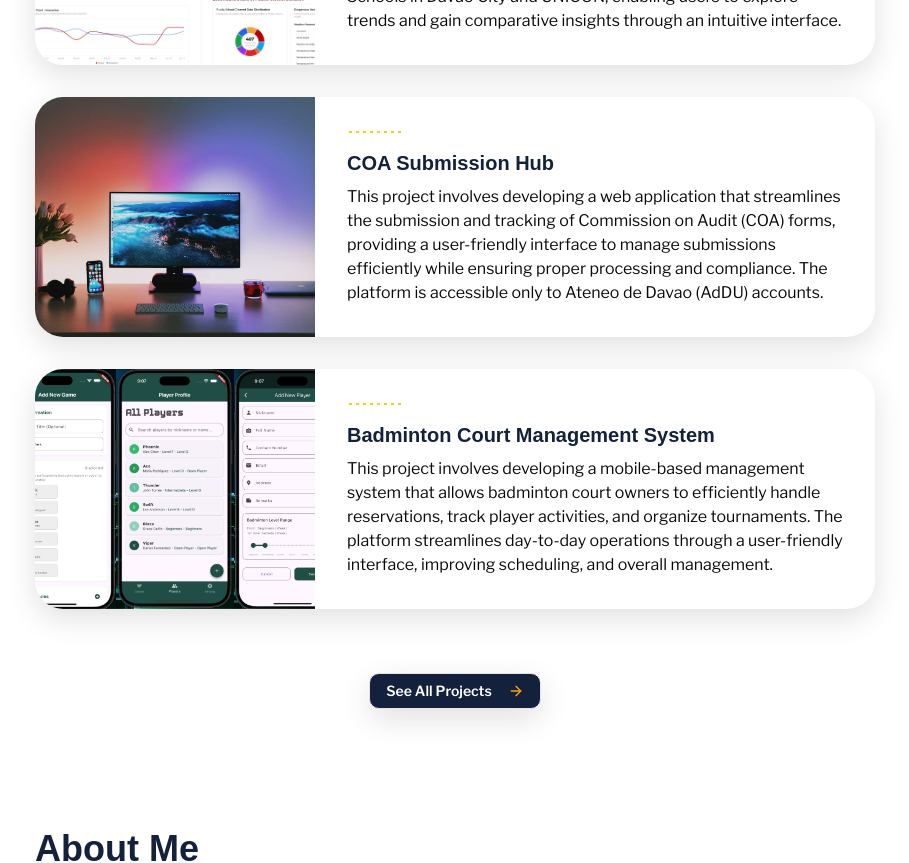
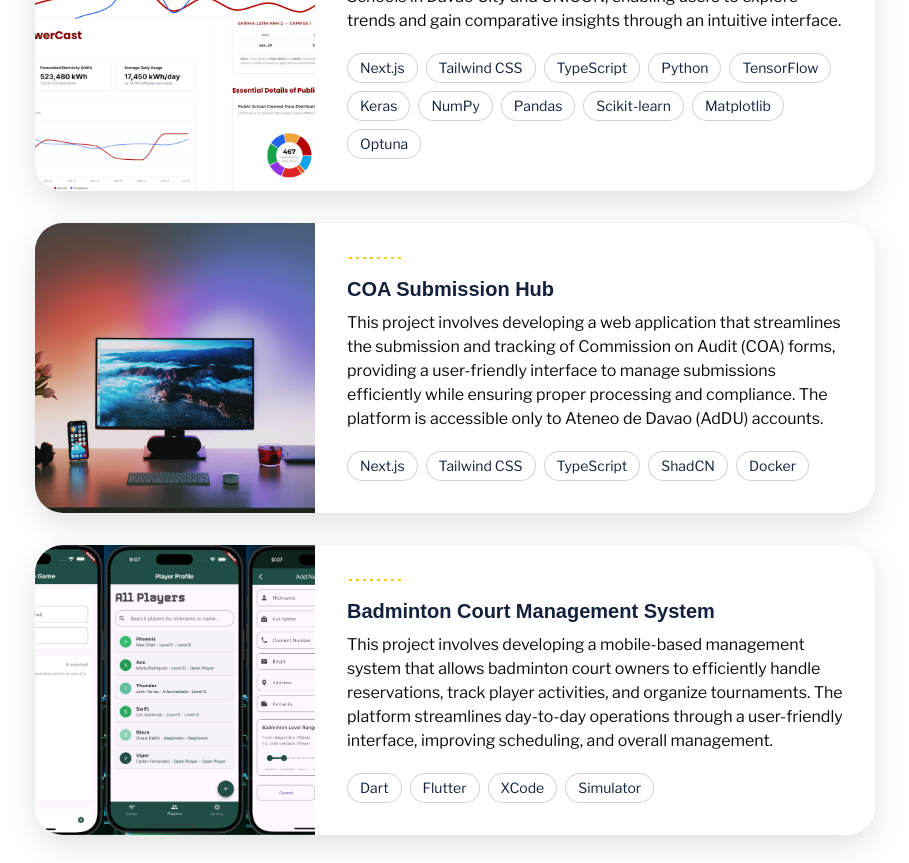
Before and after one commit to ivanjameslo/portfolio, a Next.js app: page / in a window 1280 px wide. Shown: the part 1300-2163 px from the top of the page, without its empty margins (185-1094 px from the left). Built offline with nearby package versions, Linux system fonts and the light colour scheme; a web font is replaced by a local one.

Commit message:
feat: Enhance project cards with tech stack display and add new project video

```diff
--- a/components/pages/Highlights.tsx
+++ b/components/pages/Highlights.tsx
@@ -22,6 +22,7 @@ export default function Highlights() {
                   description={card.description}
                   image={card.image}
                   link={card.link}
+                  techStack={card.techStack?.map((tech) => ({ label: tech }))}
                 />
               </div>
             ))}
--- a/components/usable-components/Badge.tsx
+++ b/components/usable-components/Badge.tsx
@@ -13,7 +13,7 @@ type SkillBadgeProps = {
   /** Color theme (for solid variant) */
   color?: "blue" | "yellow";
   /** Badge behavior */
-  variant?: "solid" | "cycle";
+  variant?: "solid" | "cycle" | "project";
   className?: string;
 };
 
@@ -47,7 +47,9 @@ export default function Badges({
         "flex items-center gap-2 px-3 py-1 text-sm font-medium rounded-full",
         "transition-colors duration-300 cursor-default",
 
-        // SOLID (keep your original solid behavior)
+        // =================================================
+        // SOLID VARIANT
+        // =================================================
         variant === "solid" &&
           color === "blue" &&
           "bg-[#14213D] text-white hover:bg-[#1f2f5a] border-transparent",
@@ -55,6 +57,10 @@ export default function Badges({
         variant === "solid" &&
           color === "yellow" &&
           "bg-[#FCA311] text-[#14213D] hover:bg-[#fbbf24] border-transparent",
+
+        // =================================================
+        // CYCLE VARIANT
+        // =================================================
 
         // CYCLE base (white when not hovered)
         isCycle && "bg-white text-[#14213D] border border-[#14213D]/20",
@@ -69,6 +75,20 @@ export default function Badges({
           isHovered &&
           activeColor === "yellow" &&
           "bg-[#FCA311] text-[#14213D] border-transparent",
+
+        // =================================================
+        // PROJECT VARIANT
+        // =================================================
+        variant === "project" &&
+          `
+          bg-white
+          text-[#14213D]
+          border-[#14213D]/20
+
+          group-hover:bg-[#FCA311]
+          group-hover:text-white
+          group-hover:border-[#FCA311]
+        `,
 
         className
       )}
@@ -85,7 +105,16 @@ export default function Badges({
             // Icon coloring for CYCLE
             isCycle && !isHovered && "text-[#14213D]",
             isCycle && isHovered && activeColor === "blue" && "text-white",
-            isCycle && isHovered && activeColor === "yellow" && "text-[#14213D]"
+            isCycle && isHovered && activeColor === "yellow" && "text-[#14213D]",
+
+            // =============================================
+            // PROJECT ICON COLORS
+            // =============================================
+            variant === "project" &&
+              `
+              text-[#14213D]
+              group-hover:text-white
+            `
           )}
         >
           {icon}
--- a/components/usable-components/CardProjects.tsx
+++ b/components/usable-components/CardProjects.tsx
@@ -2,15 +2,21 @@ import Image from "next/image";
 import { Card, CardContent } from "@/components/ui/card";
 import { cn } from "@/lib/utils";
 import Link from "next/link";
+import Badges from "@/components/usable-components/Badge";
+interface TechItem {
+  label: string;
+  icon?: React.ReactNode;
+}
 
 interface RowCardProps {
     title: string;
     description: string
     image: string;
     link: string;
+    techStack?: TechItem[];
 }
 
-export default function RowCard({title, description, image, link}: RowCardProps) {
+export default function RowCard({title, description, image, link, techStack = []}: RowCardProps) {
     return (
         <Link href={link} target="_blank" rel="noopener noreferrer" className="block">
             <Card
@@ -44,6 +50,19 @@ export default function RowCard({title, description, image, link}: RowCardProps)
                             />
                             <h2 className="text-xl font-bold text-[#14213D] group-hover:text-white transition-colors duration-300">{title}</h2>
                             <p className="text-sm md:text-base mt-2 group-hover:text-white transition-colors duration-300">{description}</p>
+
+                            {techStack.length > 0 && (
+                                <div className="flex flex-wrap gap-2 mt-5">
+                                {techStack.map((tech) => (
+                                    <Badges
+                                    key={tech.label}
+                                    label={tech.label}
+                                    icon={tech.icon}
+                                    variant="project"
+                                    />
+                                ))}
+                                </div>
+                            )}
                         </div>
                     </div>
                 </CardContent>
--- a/lib/RowCard.json
+++ b/lib/RowCard.json
@@ -3,18 +3,44 @@
     "title": "Electricity Consumption Forecast Website",
     "description": "This project involves developing a web application that visualizes electricity consumption forecasts generated by various machine learning models. The model uses data from selected Public Schools in Davao City and UNICON, enabling users to explore trends and gain comparative insights through an intuitive interface.",
     "image": "/project-pics/ECForecast.png",
-    "link": "https://ec-forecasting-web.vercel.app"
+    "link": "https://ec-forecasting-web.vercel.app",
+    "techStack": [
+      "Next.js",
+      "Tailwind CSS",
+      "TypeScript",
+      "Python",
+      "TensorFlow",
+      "Keras",
+      "NumPy",
+      "Pandas",
+      "Scikit-learn",
+      "Matplotlib",
+      "Optuna"
+    ]
   },
   {
     "title": "COA Submission Hub",
     "description": "This project involves developing a web application that streamlines the submission and tracking of Commission on Audit (COA) forms, providing a user-friendly interface to manage submissions efficiently while ensuring proper processing and compliance. The platform is accessible only to Ateneo de Davao (AdDU) accounts.",
     "image": "/sample.jpeg",
-    "link": "https://coa-submission-hub.vercel.app"
+    "link": "https://samahan.addu.edu.ph/coahub",
+    "techStack": [
+      "Next.js",
+      "Tailwind CSS",
+      "TypeScript",
+      "ShadCN",
+      "Docker"
+    ]
   },
   {
     "title": "Badminton Court Management System",
     "description": "This project involves developing a mobile-based management system that allows badminton court owners to efficiently handle reservations, track player activities, and organize tournaments. The platform streamlines day-to-day operations through a user-friendly interface, improving scheduling, and overall management.",
     "image": "/project-pics/Badminton.png",
-    "link": "#"
+    "link": "/project-video/Badminton.mp4",
+    "techStack": [
+      "Dart",
+      "Flutter",
+      "XCode",
+      "Simulator"
+    ]
   }
 ]
```
Also changed, not shown: 1 other file (tests, documents, lock files or other folders).
